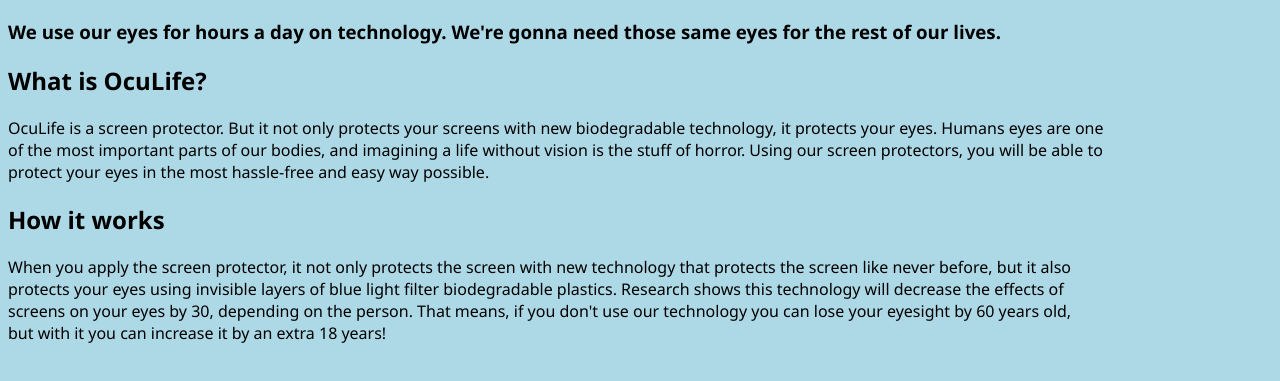
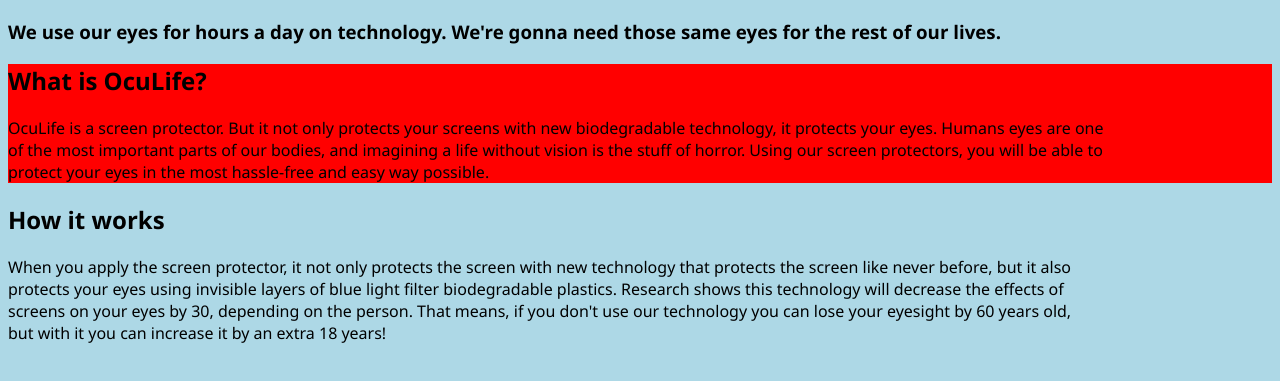
Before and after one commit to TheRealsccfornow/WEBSITEFORSCHOOL, a plain HTML site: page index.html in a window 1280 px wide. Shown: the part 67-448 px from the top of the page. Drawn offline with Linux system fonts and the light colour scheme; a script that the page names is missing.

Commit message:
Update styles.css

```diff
--- a/styles.css
+++ b/styles.css
@@ -2,3 +2,7 @@ body{
     background-color: lightblue;
     font-family: 'Segoe UI', Tahoma, Geneva, Verdana, sans-serif;
 }
+.dividen1{
+    background-color: red;
+
+}
```
